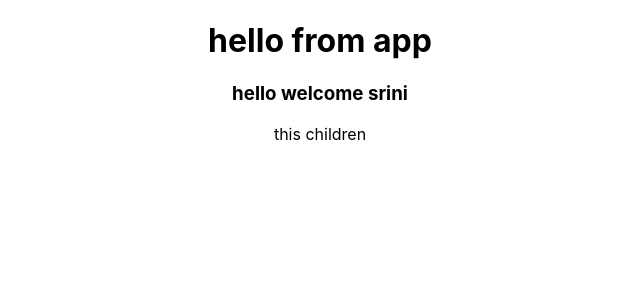
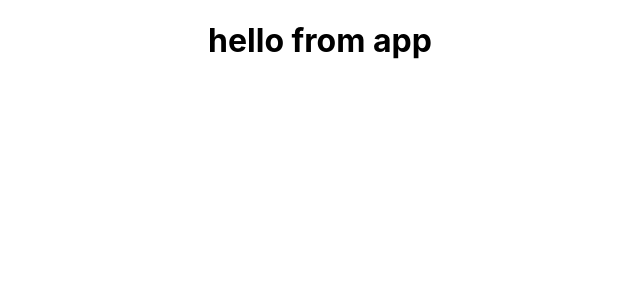
Before and after one commit to vobilineni/react-app, a React (Create React App) app: page / in a window 1280 px wide. Shown: the top 300 px of the page, without its empty margins (320-960 px from the left). Built offline with nearby package versions, Linux system fonts and the light colour scheme.

Commit message:
test commit

```diff
--- a/src/App.js
+++ b/src/App.js
@@ -15,7 +15,7 @@ function App() {
       {/*<Greet name='srinivas' greet='Welcome'/>*/}
       {/*<Greet name='vobilineni' greet='well'/>*/}
       {/*class component*/}
-      <Welcome name='srini' greet='welcome'><p>this children</p></Welcome>
+      {/*<Welcome name='srini' greet='welcome'><p>this children</p></Welcome>*/}
       {/*<Welcome name='srinivas' greet='Welcome'/>*/}
       {/*<Welcome name='vobilineni' greet='well'/>*/}
       {/*<Hello/>*/}
```
